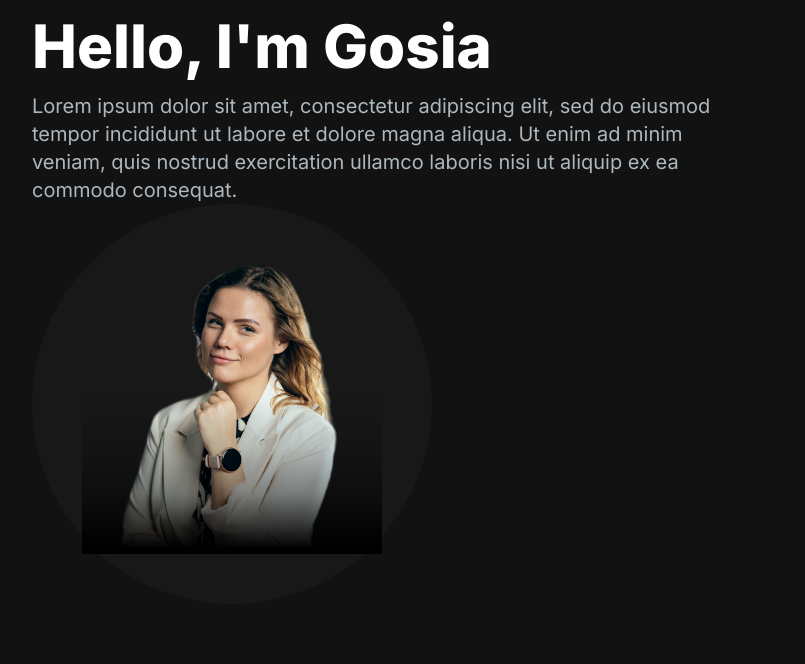
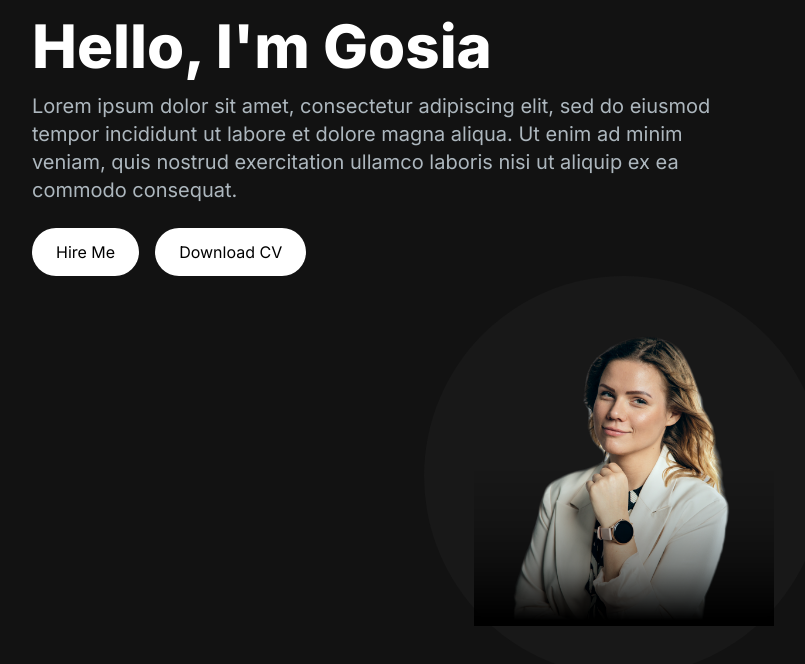
Before and after one commit to gosiast/NextJs-portfolio, a Next.js app: page / in a window 1280 px wide. Shown: the top 664 px of the page, without its empty margins (16-821 px from the left). Built offline with nearby package versions, Linux system fonts and the light colour scheme.

Commit message:
added hire me and download cv buttons

```diff
--- a/app/components/HeroSection.jsx
+++ b/app/components/HeroSection.jsx
@@ -6,12 +6,16 @@ const HeroSection = () => {
         <div className="grid grid-cols-1 lg:grid-cols-12">
             <div className="col-span-7 place-self-center">
         <h1 className="text-white mb-4 text-4xl lg:text-6xl font-extrabold">Hello, I'm Gosia</h1>
-   <p className="text-[#ADB7BE] text-lg lg:text-xl">
+   <p className="text-[#ADB7BE] text-lg lg:text-xl mb-6">
 Lorem ipsum dolor sit amet, consectetur adipiscing elit, sed do eiusmod tempor incididunt ut labore et dolore magna aliqua. Ut enim ad minim veniam, quis nostrud exercitation ullamco laboris nisi ut aliquip ex ea commodo consequat.
    </p>
+   <div>
+    <button className="px-6 py-3 rounded-full mr-4 bg-white hover:bg-slate-400 text-black hover:text-white">Hire Me</button>
+    <button className= "px-6 py-3 rounded-full mr-4 bg-white hover:bg-slate-400 text-black hover:text-white">Download CV</button>
    </div>
    </div>
-   <div className="rounded-full bd-[#181818] w-500 h-400 relative">
+   </div>
+   <div className="col-span-5 place-self-center mt-4 lg:mt-0">
     <div className="rounded-full bg-[#181818] w-[250px] h-[250px] lg:w-[400px] lg:h-[400px] relative">
             <Image
               src="/images/hero_photo.png"
```
